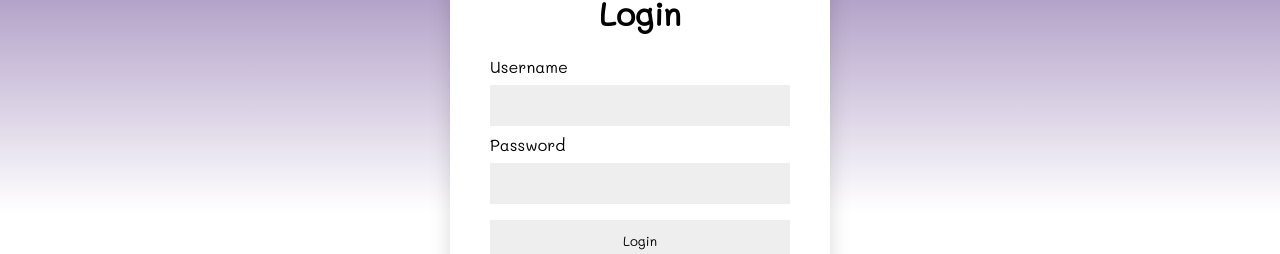
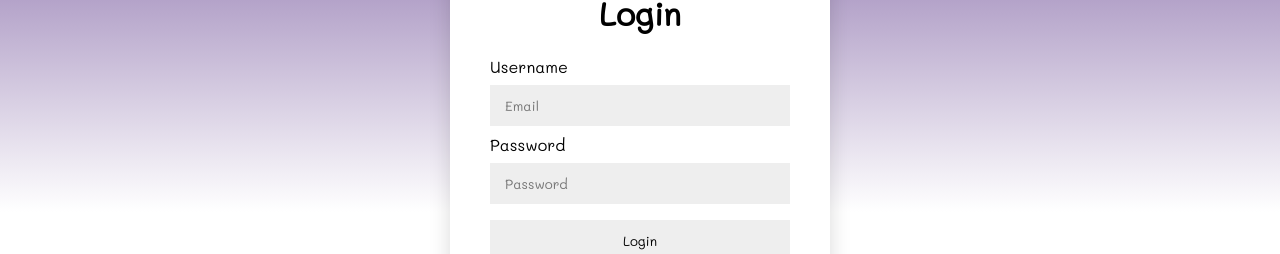
Before and after one commit to Uzii-hugo/Webapp, a React (Create React App) app: page /login in a window 1280 px wide. Shown: the part 369-623 px from the top of the page. Built offline with nearby package versions, Linux system fonts and the light colour scheme.

Commit message:
Update Login.js

```diff
--- a/src/Login/Login.js
+++ b/src/Login/Login.js
@@ -1,14 +1,27 @@
 import React, { useState } from 'react';
 
 function Login(props) {
-  const username = useFormInput('');
-  const password = useFormInput('');
+  // const username = useFormInput('');
+  // const password = useFormInput('');
+  const [username, setUserName] = useState('');
+  const [password, setPassword] = useState('');
+
   const [error, setError] = useState(null);
   const [loading, setLoading] = useState(false);
 
   // handle button click of login form
   const handleLogin = () => {
-    props.history.push('/dashboard');
+    console.log(username,password)
+    // props.history.push('/dashboard');
+
+  }
+
+  const handleUsername = e => {
+    setUserName(e.target.value);
+  }
+
+  const handlePassword = e => {
+    setPassword(e.target.value);
   }
 
   return (
@@ -16,10 +29,10 @@ function Login(props) {
       <div className= 'login'>
         <h1>Login</h1>
         <div> Username
-          <input type="text" {...username} autoComplete="new-password" />
+          <input type="email" placeholder="Email" onChange={handleUsername} />
         </div>
         <div> Password
-          <input type="password" {...password} autoComplete="new-password" />
+          <input type="password" placeholder="Password" onChange={handlePassword}/>
         </div>
           {error && <><small style={{ color: 'red' }}>{error}</small></>}
         <input type="button" value={loading ? 'Loading...' : 'Login'} onClick={handleLogin} disabled={loading} /><br />
@@ -28,16 +41,16 @@ function Login(props) {
   );
 }
 
-const useFormInput = initialValue => {
-  const [value, setValue] = useState(initialValue);
+// const useFormInput = initialValue => {
+//   const [value, setValue] = useState(initialValue);
 
-  const handleChange = e => {
-    setValue(e.target.value);
-  }
-  return {
-    value,
-    onChange: handleChange
-  }
-}
+//   const handleChange = e => {
+//     setValue(e.target.value);
+//   }
+//   return {
+//     value,
+//     onChange: handleChange
+//   }
+// }
 
 export default Login;
```
